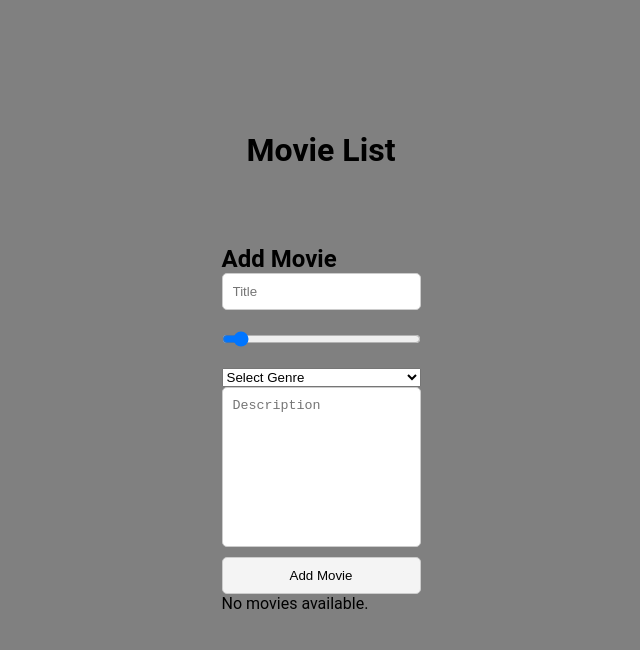
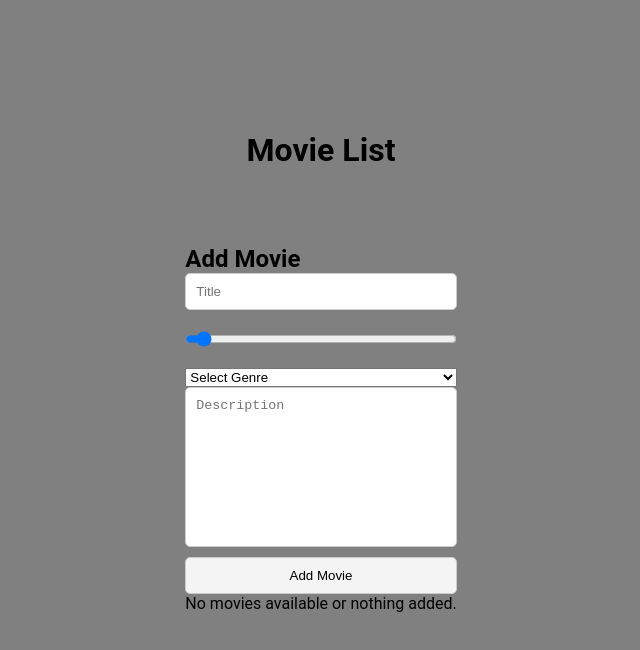
Before and after one commit to Isidorsson/lexicon-tasks, a React (Vite) app in the folder lexicon-task-react-movie-card/: page / in a window 1280 px wide. Shown: the top 650 px of the page, without its empty margins (319-959 px from the left). Built offline with nearby package versions, Linux system fonts and the light colour scheme.

Commit message:
Remove react.fc as its not actully needed in new react

```diff
--- a/lexicon-task-react-movie-card/src/components/AddMovie.tsx
+++ b/lexicon-task-react-movie-card/src/components/AddMovie.tsx
@@ -11,7 +11,7 @@ export interface IMovie {
   description: string;
 }
 
-export const AddMovie: React.FC = () => {
+export const AddMovie = () => {
   const [title, setTitle] = useState('');
   const [rating, setRating] = useState(0);
   const [genre, setGenre] = useState('');
--- a/lexicon-task-react-movie-card/src/components/MovieCard.tsx
+++ b/lexicon-task-react-movie-card/src/components/MovieCard.tsx
@@ -1,7 +1,6 @@
 import { IMovie } from './AddMovie';
-import React from 'react';
 
-export const MovieCard: React.FC<IMovie> = ({ title, rating, genre, description }) => {
+export const MovieCard = ({ title, rating, genre, description }: IMovie) => {
   return (
     <article className="movie-card">
       <h3>{title}</h3>
--- a/lexicon-task-react-movie-card/src/components/MovieList.tsx
+++ b/lexicon-task-react-movie-card/src/components/MovieList.tsx
@@ -1,14 +1,15 @@
 import { IMovie } from './AddMovie';
 import {MovieCard} from './MovieCard';
-import React from 'react';
 
-export const MovieList: React.FC<{ movies: IMovie[] }> = ({ movies }) => {
+export const MovieList = ({ movies }: { movies: IMovie[] }) => {
   if (!movies || movies.length === 0) {
-    return <p>No movies available.</p>;
+    return <p>No movies available or nothing added.</p>;
   }
+
 
   return (
     <section className="movie-list">
+
       <h2>Movies</h2>
       {movies.map((movie) => (
         <article key={movie.title}>
```
